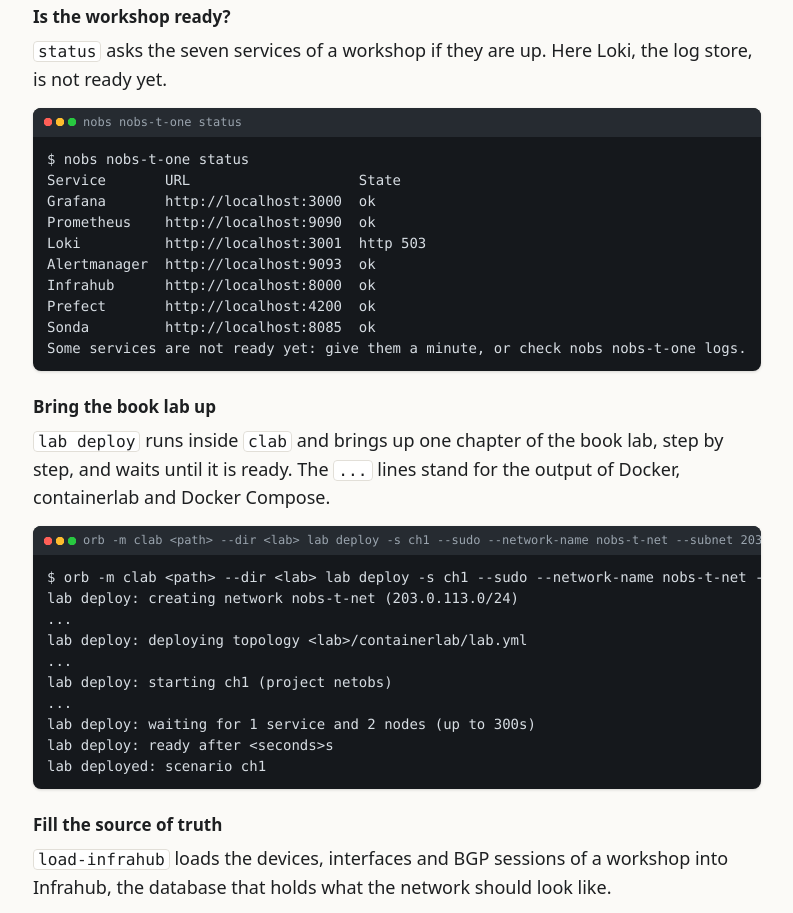
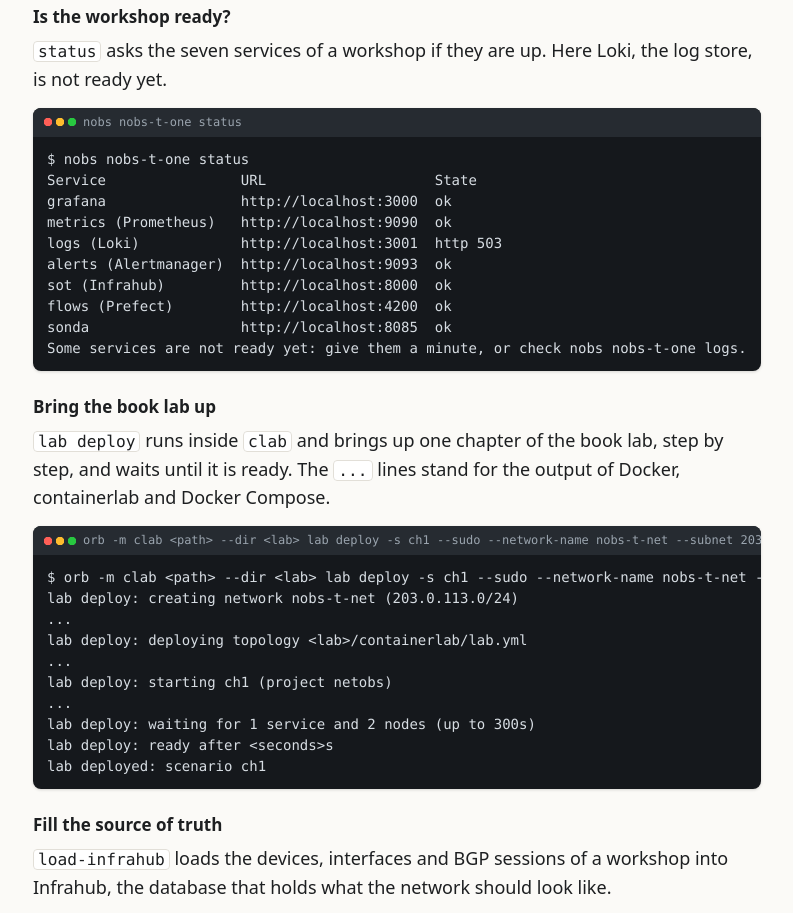
Before and after one commit to davidban77/nobs, a plain HTML site: page docs/index.html in a window 1280 px wide. Shown: the part 1263-2176 px from the top of the page, without its empty margins (243-1036 px from the left). Drawn offline with Linux system fonts and the light colour scheme.

Commit message:
docs(site): the home page shows the status output as nobs prints it
The example of the status command now has the labels and widths of the real output.

```diff
--- a/docs/index.html
+++ b/docs/index.html
@@ -36,14 +36,14 @@
 <h3>Is the workshop ready?</h3>
 <p><code>status</code> asks the seven services of a workshop if they are up. Here Loki, the log store, is not ready yet.</p>
 <div class="term"><div class="bar">nobs nobs-t-one status</div><pre>$ nobs nobs-t-one status
-Service       URL                    State
-Grafana       http://localhost:3000  ok
-Prometheus    http://localhost:9090  ok
-Loki          http://localhost:3001  http 503
-Alertmanager  http://localhost:9093  ok
-Infrahub      http://localhost:8000  ok
-Prefect       http://localhost:4200  ok
-Sonda         http://localhost:8085  ok
+Service                URL                    State
+grafana                http://localhost:3000  ok
+metrics (Prometheus)   http://localhost:9090  ok
+logs (Loki)            http://localhost:3001  http 503
+alerts (Alertmanager)  http://localhost:9093  ok
+sot (Infrahub)         http://localhost:8000  ok
+flows (Prefect)        http://localhost:4200  ok
+sonda                  http://localhost:8085  ok
 Some services are not ready yet: give them a minute, or check nobs nobs-t-one logs.</pre></div>
 <h3>Bring the book lab up</h3>
 <p><code>lab deploy</code> runs inside <code>clab</code> and brings up one chapter of the book lab, step by step, and waits until it is ready. The <code>...</code> lines stand for the output of Docker, containerlab and Docker Compose.</p>
```
